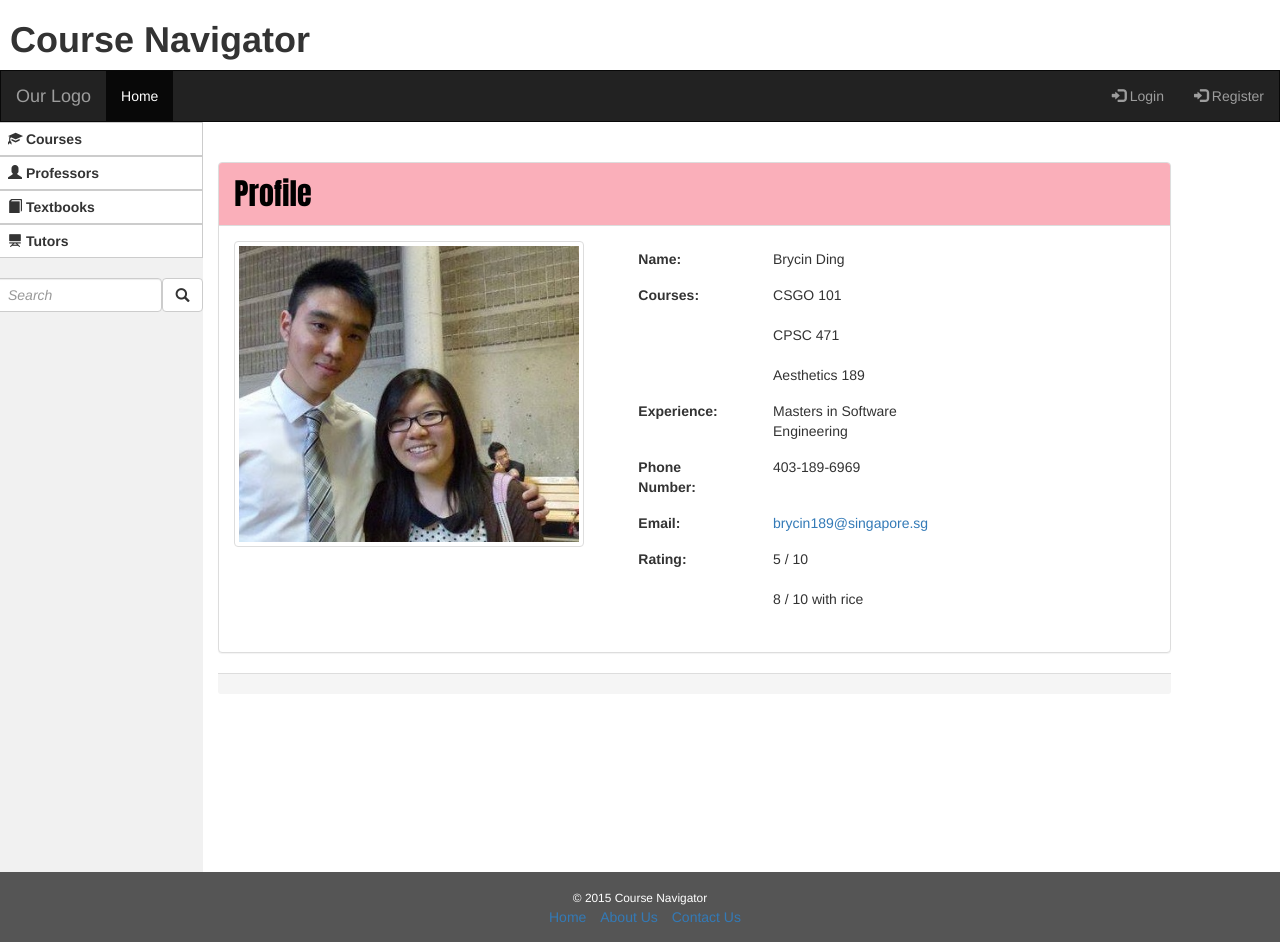
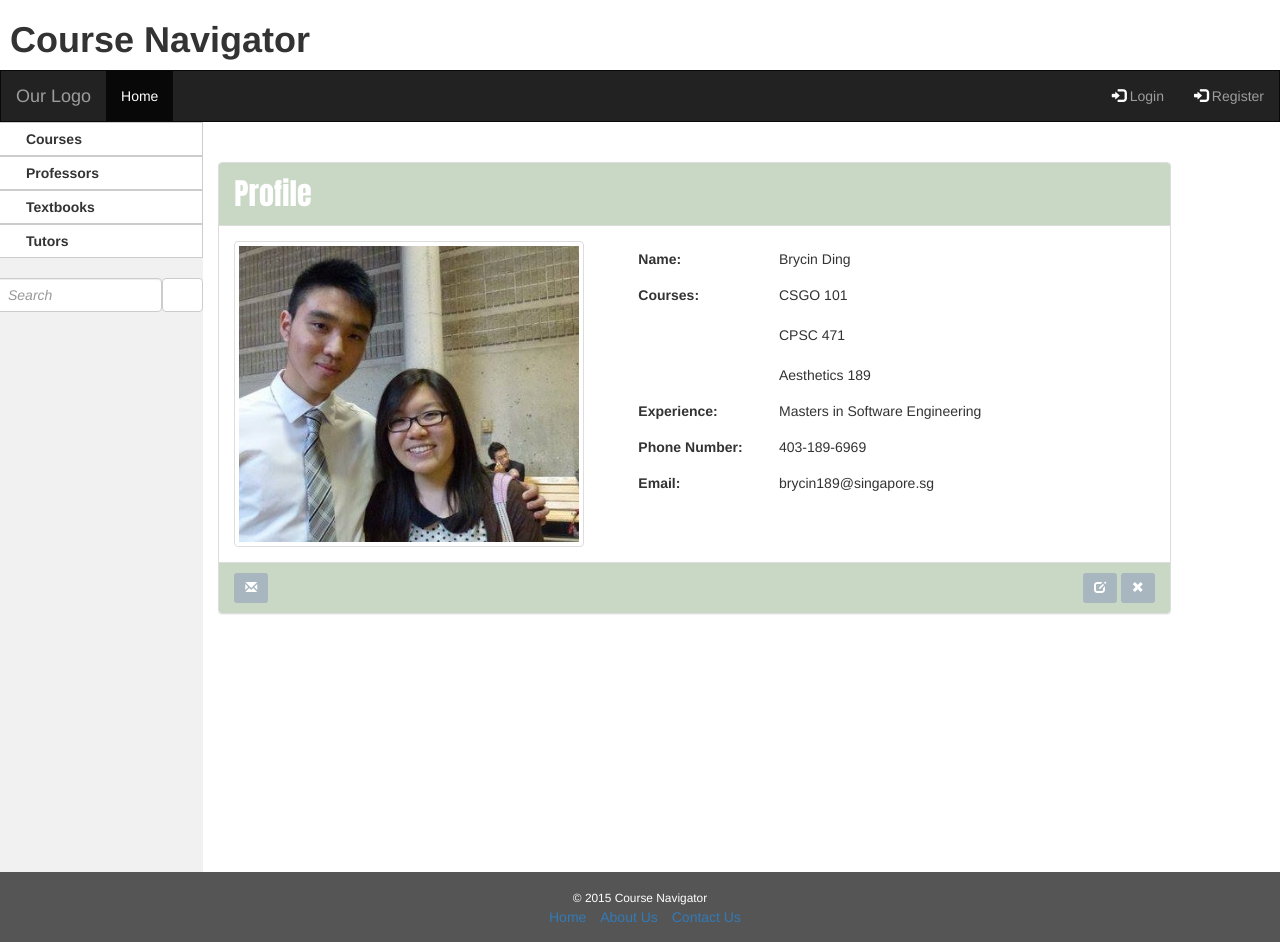
Before and after one commit to bryson189/Course-Navigator-Database, a PHP site: page /tutors.html in a window 1280 px wide. Run offline with PHP 8.4, Linux system fonts and the light colour scheme.

Commit message:
Finished footer

```diff
--- a/assets/stylesheets/main.css
+++ b/assets/stylesheets/main.css
@@ -123,8 +123,8 @@
 
 	.panel > .panel-heading {
 
-		color: black;
-		background-color: #FAAFBA	;
+		color: white;
+		background-color: #c9d8c5;
 		font-size: 30px;
 		font-family: Impact, Haettenschweiler, 'Franklin Gothic Bold', Charcoal, 'Helvetica Inserat', 'Bitstream Vera Sans Bold', 'Arial Black', 'sans serif';
 
@@ -141,3 +141,19 @@
 	.data-head{
 		font-weight: bold;
 	}
+
+	.panel-footer {
+		background-color: #c9d8c5;
+	}
+
+	.profile-button {
+
+		background-color: #a8b6bf;
+
+	}
+
+	.glyphicon {
+
+		color: white;
+
+	}
--- a/tutors.html
+++ b/tutors.html
@@ -82,20 +82,27 @@
 										</tr>
 										<tr>
 											<td class = "data-head"> Email: <td>
-											<td><a href = "mailto:brycin189@gmail.com"> brycin189@singapore.sg </a> </td>
-										</tr>
-										<tr>
-											<td class = "data-head"> Rating: <td>
-											<td> 5 / 10  <br> <br> 8 / 10 with rice<td>
+											<td>brycin189@singapore.sg </td>
 										</tr>
 									</tbody>
 								</table>
 							</div>
 						</div>
 					</div>
+					<div class = "panel-footer">
+						<a href = "mailto:brycin189@gmail.com" type = "button" class = "btn profile-button btn-sm">
+							<span class = "glyphicon glyphicon-envelope"> </span>
+						</a>
+						<div class = "pull-right">
+							<a href = "edit.html" type = "button" class = "btn profile-button btn-sm">
+								<span class = "glyphicon glyphicon-edit"> </span>
+							</a>
+							<a href = "delete.html" type = "button" class = "btn profile-button btn-sm">
+								<span class = "glyphicon glyphicon-remove"> </span>
+							</a>
+						</div>
+					</div>
 				</div>
-				<div class = "panel-footer"> </div>
-
 			</div>
 
 
```
